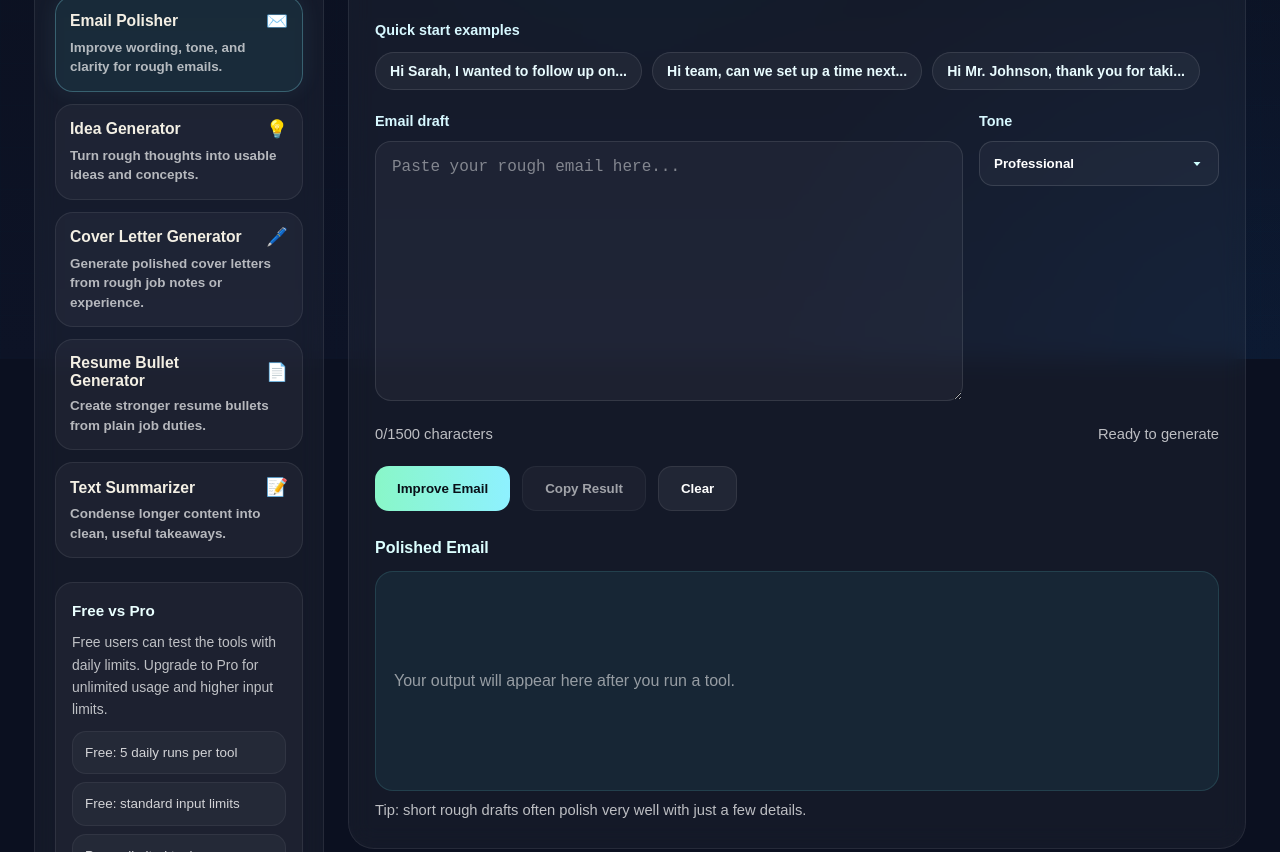
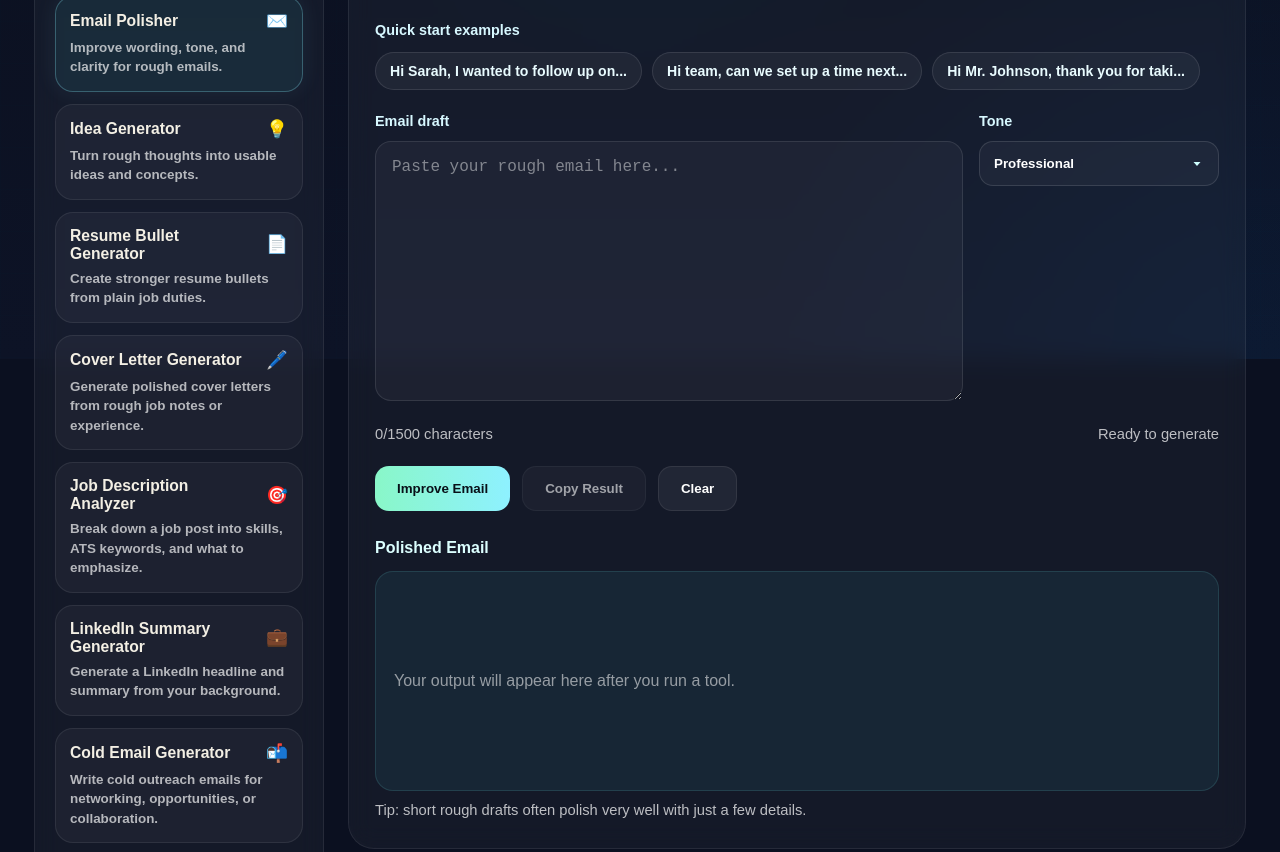
Before and after one commit to dentbrandon1122-byte/utilityforge-tools, a website: page workspace.html in a window 1280 px wide. Shown: the part 441-1293 px from the top of the page. Drawn offline with Linux system fonts and the light colour scheme; no server answers.

Commit message:
Update workspace.html

```diff
--- a/workspace.html
+++ b/workspace.html
@@ -8,7 +8,7 @@
   <link rel="icon" href="logo.png" type="image/png" />
   <meta
     name="description"
-    content="Utility Forge AI Workspace — one place to polish emails, generate ideas, build resume bullets, and summarize text."
+    content="Utility Forge AI Workspace — one place to polish emails, generate ideas, build resume bullets, write cover letters, analyze job descriptions, generate LinkedIn summaries, write cold emails, and summarize text."
   />
 
   <style>
@@ -647,7 +647,7 @@
         <div class="workspace-badge">Shared AI Workspace</div>
         <h1>One place for all your tools</h1>
         <p>
-          Switch between email polishing, idea generation, resume bullets, and summaries without leaving the page.
+          Switch between email polishing, idea generation, resume bullets, cover letters, job description analysis, LinkedIn summaries, cold emails, and summaries without leaving the page.
         </p>
       </div>
       <div class="status-pill" id="workspaceStatus">Ready to create</div>
@@ -853,6 +853,37 @@
         }
       },
 
+      resume: {
+        key: "resume",
+        name: "Resume Bullet Generator",
+        icon: "📄",
+        desc: "Create stronger resume bullets from plain job duties.",
+        inputLabel: "Job duties",
+        optionLabel: "Style",
+        resultTitle: "Generated Resume Bullets",
+        placeholder: "Example: answered phones, helped customers, handled scheduling, completed paperwork",
+        buttonText: "Generate Bullets",
+        statusMode: "ATS Ready",
+        freeCharLimit: 1800,
+        proCharLimit: 5000,
+        endpoint: "/api/resume-bullet",
+        note: "Tip: include tasks, responsibilities, and tools used for better resume bullets.",
+        options: [
+          { value: "professional", label: "Professional" },
+          { value: "ats", label: "ATS-Friendly" },
+          { value: "strong", label: "Strong Action Verbs" },
+          { value: "concise", label: "Concise" }
+        ],
+        examples: [
+          "answered phones, scheduled appointments, greeted customers, handled paperwork",
+          "stocked shelves, helped customers, ran register, kept store clean",
+          "entered data, organized files, responded to emails, supported office staff"
+        ],
+        buildPayload(input, option) {
+          return { text: input, style: option, userId: getUserId() };
+        }
+      },
+
       cover: {
         key: "cover",
         name: "Cover Letter Generator",
@@ -884,32 +915,93 @@
         }
       },
 
+      job: {
+        key: "job",
+        name: "Job Description Analyzer",
+        icon: "🎯",
+        desc: "Break down a job post into skills, ATS keywords, and what to emphasize.",
+        inputLabel: "Job description",
+        optionLabel: "Analysis focus",
+        resultTitle: "Job Analysis",
+        placeholder: "Paste the job posting here...",
+        buttonText: "Analyze Job Description",
+        statusMode: "Hiring Insights",
+        freeCharLimit: 3000,
+        proCharLimit: 8000,
+        endpoint: "/api/job-analyzer",
+        note: "Tip: paste the full job post for better skill extraction and ATS keyword analysis.",
+        options: [
+          { value: "balanced", label: "Balanced" },
+          { value: "ats", label: "ATS Keywords" },
+          { value: "resume", label: "Resume Focus" },
+          { value: "coverletter", label: "Cover Letter Focus" }
+        ],
+        examples: [
+          "We are seeking an administrative assistant with strong communication skills, scheduling experience, Microsoft Office proficiency, and the ability to manage multiple priorities in a fast-paced environment.",
+          "Looking for a cybersecurity intern familiar with networking, Python, incident response fundamentals, and security best practices. Strong analytical thinking required.",
+          "Customer service representative needed. Must have strong communication, phone support experience, problem-solving ability, and experience working with customers in high-volume settings."
+        ],
+        buildPayload(input, option) {
+          return { text: input, style: option, userId: getUserId() };
+        }
+      },
 
-      resume: {
-        key: "resume",
-        name: "Resume Bullet Generator",
-        icon: "📄",
-        desc: "Create stronger resume bullets from plain job duties.",
-        inputLabel: "Job duties",
+      linkedin: {
+        key: "linkedin",
+        name: "LinkedIn Summary Generator",
+        icon: "💼",
+        desc: "Generate a LinkedIn headline and summary from your background.",
+        inputLabel: "Your background or profile notes",
         optionLabel: "Style",
-        resultTitle: "Generated Resume Bullets",
-        placeholder: "Example: answered phones, helped customers, handled scheduling, completed paperwork",
-        buttonText: "Generate Bullets",
-        statusMode: "ATS Ready",
-        freeCharLimit: 1800,
-        proCharLimit: 5000,
-        endpoint: "/api/resume-bullet",
-        note: "Tip: include tasks, responsibilities, and tools used for better resume bullets.",
+        resultTitle: "LinkedIn Profile Copy",
+        placeholder: "Example: I have customer service experience, scheduling experience, office support experience, and I am taking cybersecurity and Python classes. I want my LinkedIn summary to sound professional and motivated.",
+        buttonText: "Generate LinkedIn Summary",
+        statusMode: "Profile Ready",
+        freeCharLimit: 2200,
+        proCharLimit: 6000,
+        endpoint: "/api/linkedin-summary",
+        note: "Tip: include your experience, goals, strengths, and industry direction for a stronger summary.",
         options: [
           { value: "professional", label: "Professional" },
-          { value: "ats", label: "ATS-Friendly" },
-          { value: "strong", label: "Strong Action Verbs" },
-          { value: "concise", label: "Concise" }
+          { value: "confident", label: "Confident" },
+          { value: "concise", label: "Concise" },
+          { value: "personalbrand", label: "Personal Brand" }
         ],
         examples: [
-          "answered phones, scheduled appointments, greeted customers, handled paperwork",
-          "stocked shelves, helped customers, ran register, kept store clean",
-          "entered data, organized files, responded to emails, supported office staff"
+          "I have experience in customer service, scheduling, communication, and handling office responsibilities. I want a polished LinkedIn summary for administrative and support roles.",
+          "I am studying cybersecurity and Python and want my LinkedIn profile to show motivation, learning, and future career focus.",
+          "I need a professional LinkedIn headline and summary that make me sound reliable, capable, and ready for new opportunities."
+        ],
+        buildPayload(input, option) {
+          return { text: input, style: option, userId: getUserId() };
+        }
+      },
+
+      coldemail: {
+        key: "coldemail",
+        name: "Cold Email Generator",
+        icon: "📬",
+        desc: "Write cold outreach emails for networking, opportunities, or collaboration.",
+        inputLabel: "Your outreach goal or context",
+        optionLabel: "Style",
+        resultTitle: "Cold Email",
+        placeholder: "Example: I want to email a hiring manager about possible opportunities. I want the message to be professional, short, and show interest without sounding pushy.",
+        buttonText: "Generate Cold Email",
+        statusMode: "Outreach Ready",
+        freeCharLimit: 2000,
+        proCharLimit: 5000,
+        endpoint: "/api/cold-email",
+        note: "Tip: include who you are contacting, why you are reaching out, and the tone you want.",
+        options: [
+          { value: "professional", label: "Professional" },
+          { value: "friendly", label: "Friendly" },
+          { value: "concise", label: "Concise" },
+          { value: "outreach", label: "Networking / Outreach" }
+        ],
+        examples: [
+          "I want to email a hiring manager to express interest in future openings and briefly mention my background.",
+          "I want to reach out to someone on LinkedIn for networking and ask if they would be open to connecting.",
+          "I need a short professional outreach email for a freelance collaboration opportunity."
         ],
         buildPayload(input, option) {
           return { text: input, style: option, userId: getUserId() };
```
